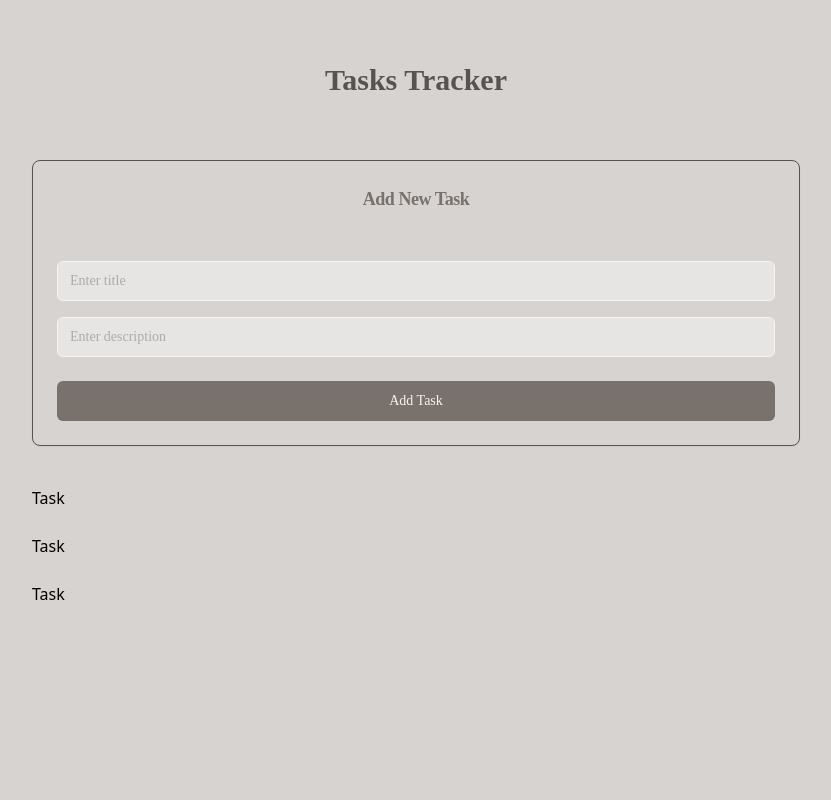
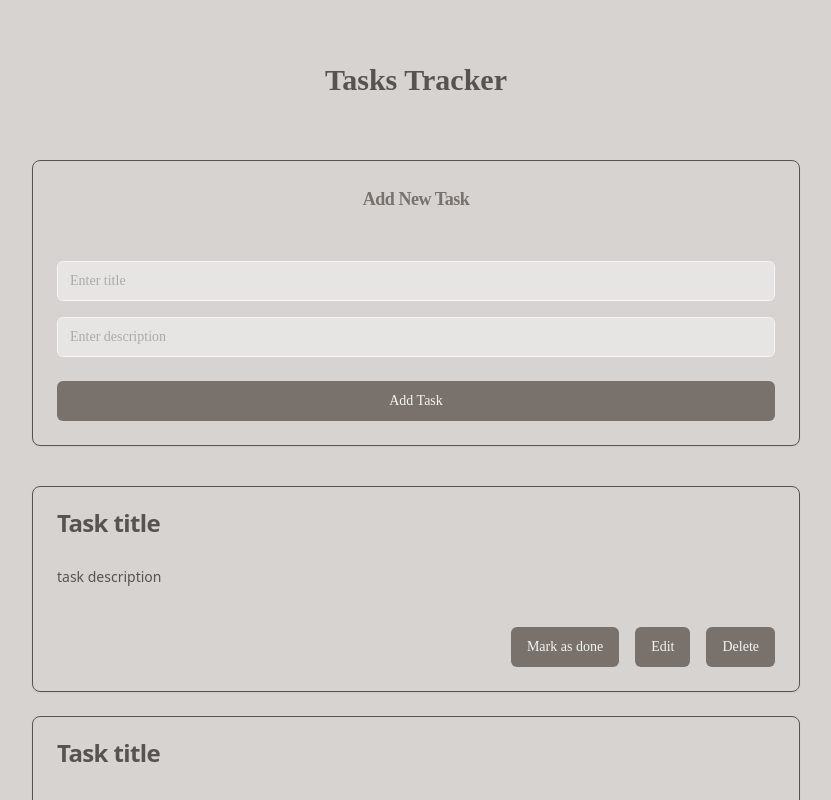
Before and after one commit to anoopraju31/task-tracker, a React (Vite) app: page / in a window 1280 px wide. Shown: the top 800 px of the page, without its empty margins (224-1055 px from the left). Built offline with nearby package versions, Linux system fonts and the light colour scheme; a web font is replaced by a local one.

Commit message:
Tasks Component - styled

```diff
--- a/src/components/Task.tsx
+++ b/src/components/Task.tsx
@@ -1,5 +1,33 @@
+import Button from './Button'
+
 const Task = () => {
-	return <div>Task</div>
+	return (
+		<article className='rounded-lg border border-stone-600 shadow-sm'>
+			<div className='flex flex-col space-y-1.5 p-6'>
+				<h3 className='text-2xl font-semibold leading-none text-stone-600  tracking-tight'>
+					Task title
+				</h3>
+			</div>
+
+			<p className='px-6 py-2 text-sm text-stone-600'>task description</p>
+
+			<div className='items-center p-6 flex gap-4 justify-end'>
+				<Button
+					title='Mark as done'
+					styles='bg-green-500 hover:bg-green-500/90'
+					handleClick={() => {}}
+					type='button'
+				/>
+				<Button title='Edit' handleClick={() => {}} type='button' />
+				<Button
+					title='Delete'
+					styles='bg-red-500 hover:bg-red-500/90'
+					handleClick={() => {}}
+					type='button'
+				/>
+			</div>
+		</article>
+	)
 }
 
 export default Task
```
